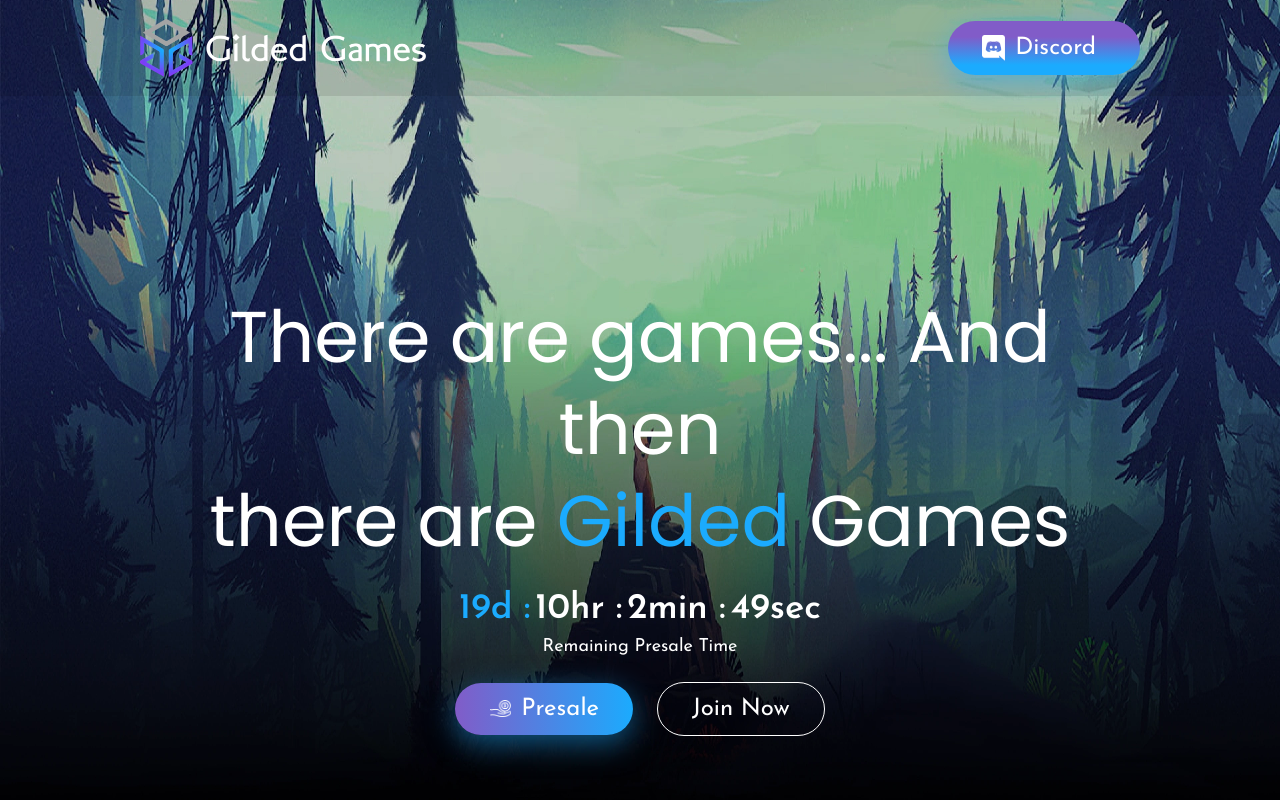
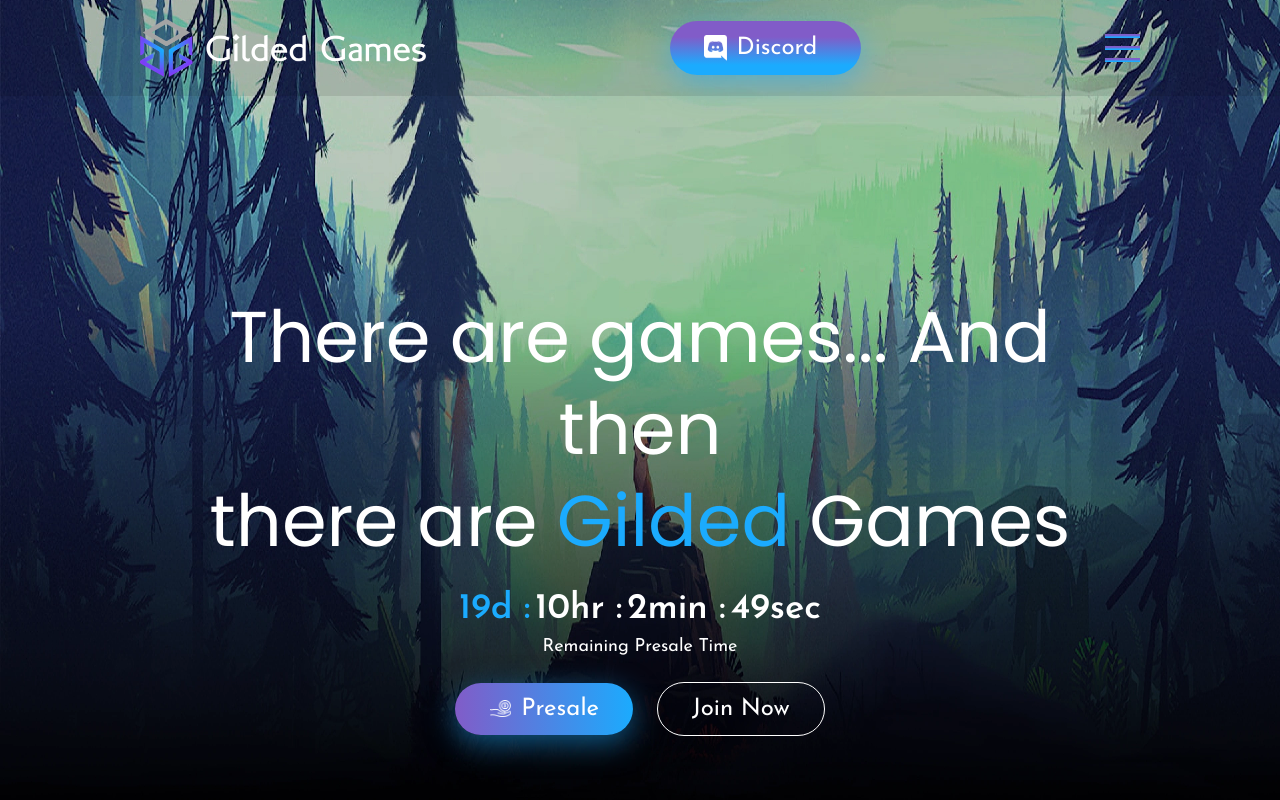
Before and after one commit to rinklepoonia/gilded-games, a React (Create React App) app: page / in a window 1280 px wide. Shown: the top 800 px of the page. Built offline with nearby package versions, Linux system fonts and the light colour scheme.

Commit message:
adjust-navbar

```diff
--- a/src/App.css
+++ b/src/App.css
@@ -1,7 +1,11 @@
 .App {
   text-align: center;
 }
-
+@media (min-width: 1280px) {
+  .d-none {
+    display: none !important;
+  }
+}
 @media (max-width: 1279.99px) {
   .mobile-view {
     background: black;
--- a/src/components/Glid.jsx
+++ b/src/components/Glid.jsx
@@ -117,7 +117,7 @@ function Glid() {
             </div>
           </div>
         </div>
-        <Slider {...settings} className="d_none flex">
+        <Slider {...settings} className="d-none flex">
           <div className="w-[312px] h-[181px] bg-gradient-token-box hover:bg-grident-rl rounded-[13px] transition ease-linear duration-300 cursor-pointer justify-center !flex 2xl:px-[50px] px-[25px] border hover:shadow-shadaw-box  border-[#4A4A4A] hover:border-[#8E78D3]">
             <div className="w-[216px] items-center justify-center flex flex-col">
               <img
--- a/src/components/HeroSection.jsx
+++ b/src/components/HeroSection.jsx
@@ -61,7 +61,7 @@ function HeroSection() {
   }, [timeLeft]);
   return (
     <>
-      <div className="flex flex-col items-center xl:h-[931px] h-[inherit] bg-[url('./assets/images/webp/hero-bg-img.webp')] lg:bg-full bg-cover">
+      <div className="flex flex-col items-center lg:h-[931px] h-[inherit] bg-[url('./assets/images/webp/hero-bg-img.webp')] lg:bg-full bg-cover">
         <div className="bg-lightBlack w-full">
           <div className="container sm:px-0 px-3">
             <nav className="flex items-center justify-between h-[96px]">
@@ -128,9 +128,9 @@ function HeroSection() {
                 </a>
               </div>
               <div className="d_none z-10" onClick={() => setnav(!nav)}>
-                <span className="max-xl:h-[4px] max-xl:w-[35px] max-xl:bg-gradient-tb max-xl:block"></span>
-                <span className="max-xl:h-[4px] max-xl:w-[35px] max-xl:bg-gradient-tb max-xl:block max-xl:my-2"></span>
-                <span className="max-xl:h-[4px] max-xl:w-[35px] max-xl:bg-gradient-tb max-xl:block"></span>
+                <span className="max-xxl:h-[4px] max-xxl:w-[35px] max-xxl:bg-gradient-tb max-xxl:block"></span>
+                <span className="max-xxl:h-[4px] max-xxl:w-[35px] max-xxl:bg-gradient-tb max-xxl:block max-xxl:my-2"></span>
+                <span className="max-xxl:h-[4px] max-xxl:w-[35px] max-xxl:bg-gradient-tb max-xxl:block"></span>
               </div>
             </nav>
           </div>
--- a/src/components/ParaGilded.jsx
+++ b/src/components/ParaGilded.jsx
@@ -7,7 +7,7 @@ function ParaGilded() {
     <div className="bg-full  xl:h-[705px] h-[400px] flex justify-center items-center mt-[-1px] bg-[url('./assets/images/webp/games-para-bg-img.webp')]">
       <div className="container sm:px-0 px-3">
         <div data-aos="fade-up" className="relative">
-          <div className="absolute xl:top-[-58px] top-[-95px] 2xl:left-[9%] left-[109px] xl:block hidden">
+          <div className="absolute xl:top-[-58px] top-[-95px] 2xl:left-[9%] left-[109px] 2xl:block hidden">
             <img className="w-[102px]" src={paraTopComa} alt="paraTopComa" />
           </div>
           <h3 className="font-Josefin font-normal lg:text-[40px] text-[30px] lg:leading-[62.4px] sm:leading-[50px] leading-[38px] text-white">
@@ -20,7 +20,7 @@ function ParaGilded() {
             </span>
             future of the game!
           </h3>
-          <div className="absolute 2xl:right-[29%] lg:right-[28%] right-[5%] top-[80%] xl:block hidden">
+          <div className="absolute 2xl:right-[29%] lg:right-[28%] right-[5%] top-[80%] 2xl:block hidden">
             <img
               className="w-[102px]"
               src={paraBottomComa}
--- a/src/components/Powered.jsx
+++ b/src/components/Powered.jsx
@@ -77,7 +77,7 @@ function Powered() {
             <img className="w-[261px]" src={polygonImg4} alt="polygonImg4" />
           </a>
         </div>
-        <Slider {...settings} className="d_none flex">
+        <Slider {...settings} className="d-none flex">
           <a
             href="https://www.unrealengine.com/en-US"
             target="_blank"
--- a/src/index.css
+++ b/src/index.css
@@ -27,10 +27,10 @@
 .border_Earn::after {
   -webkit-mask: linear-gradient(#fff 0 0) content-box, linear-gradient(#fff 0 0);
   -webkit-mask-composite: xor;
-  /* mask-composite: exclude; */
+  mask-composite: exclude;
 }
 
-@media (min-width: 1280px) {
+@media (min-width: 1281px) {
   .d_none {
     display: none !important;
   }
--- a/tailwind.config.js
+++ b/tailwind.config.js
@@ -26,6 +26,7 @@ module.exports = {
       },
       screens: {
         XL: "1400px",
+        xxl: "1281px",
       },
       container: {
         center: true,
```
